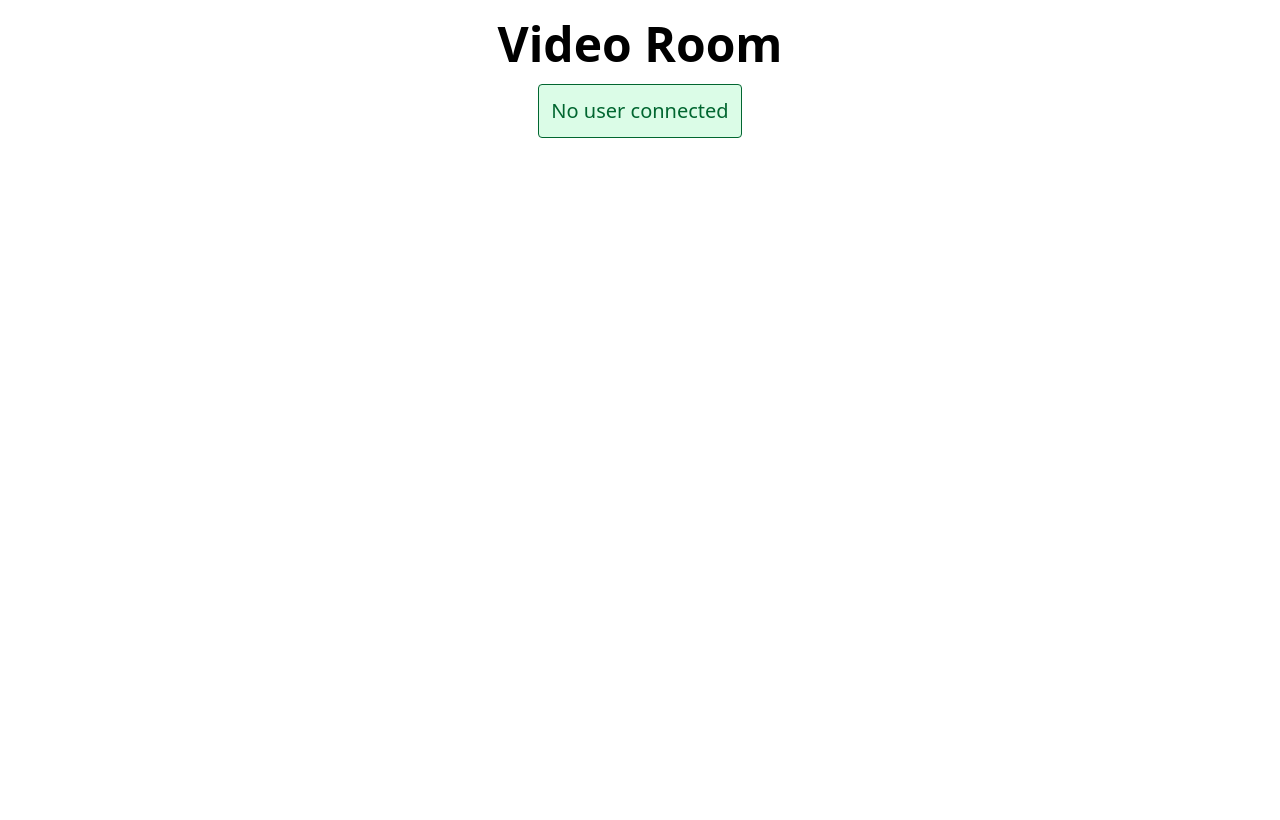
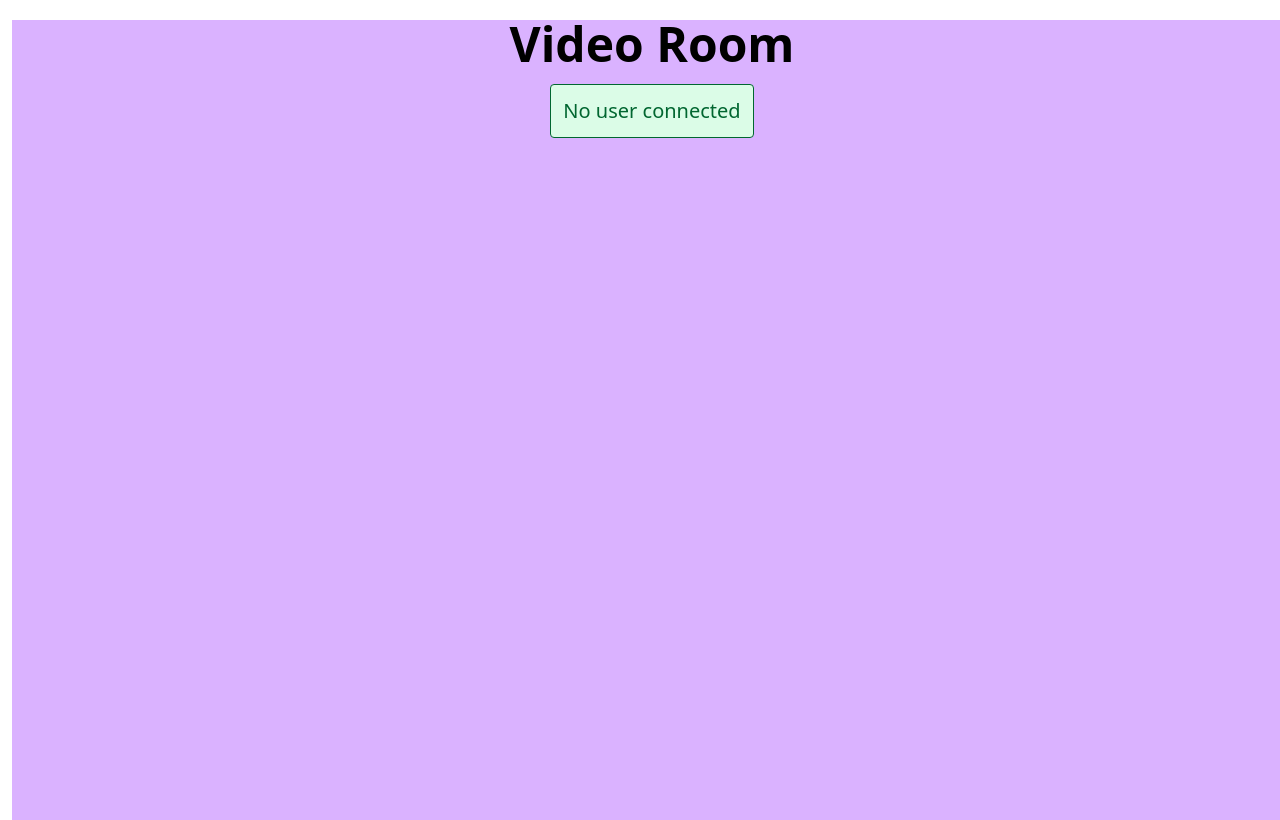
Before and after one commit to devStormAkash/Video-Calling-App, a React (Vite) app in the folder client/: page /video/room/1 in a window 1280 px wide. Built offline with nearby package versions, Linux system fonts and the light colour scheme; no server answers.

Commit message:
Change styling and unmute mikes

```diff
--- a/client/src/pages/VideoRoom.jsx
+++ b/client/src/pages/VideoRoom.jsx
@@ -172,7 +172,7 @@ const VideoRoom = () => {
 
   return (
     <>
-      <div className="w-full h-screen flex flex-col items-center justify-start mt-5">
+      <div className="w-full h-screen bg-purple-300 mx-3 flex flex-col items-center justify-start mt-5">
         <h1 className="text-5xl font-semibold text-center">Video Room</h1>
         {remoteSocketId && (
           <p className="border p-3 rounded bg-green-100 text-xl my-4 text-green-800">
@@ -210,13 +210,14 @@ const VideoRoom = () => {
             <h1 className="text-2xl font-semibold my-4 text-gray-500">
               My Video
             </h1>
+            <div className="bg-yellow-300">
               <video
                 ref={myVideoStream}
                 autoPlay
-              muted
                 style={{ width: "400px", height: "266px", marginTop: "20px" }}
                 className="border-2 border-gray-300 rounded"
               />
+            </div>
           </>
         )}
 
```
Lines whose indentation alone changed are shown as unchanged.
